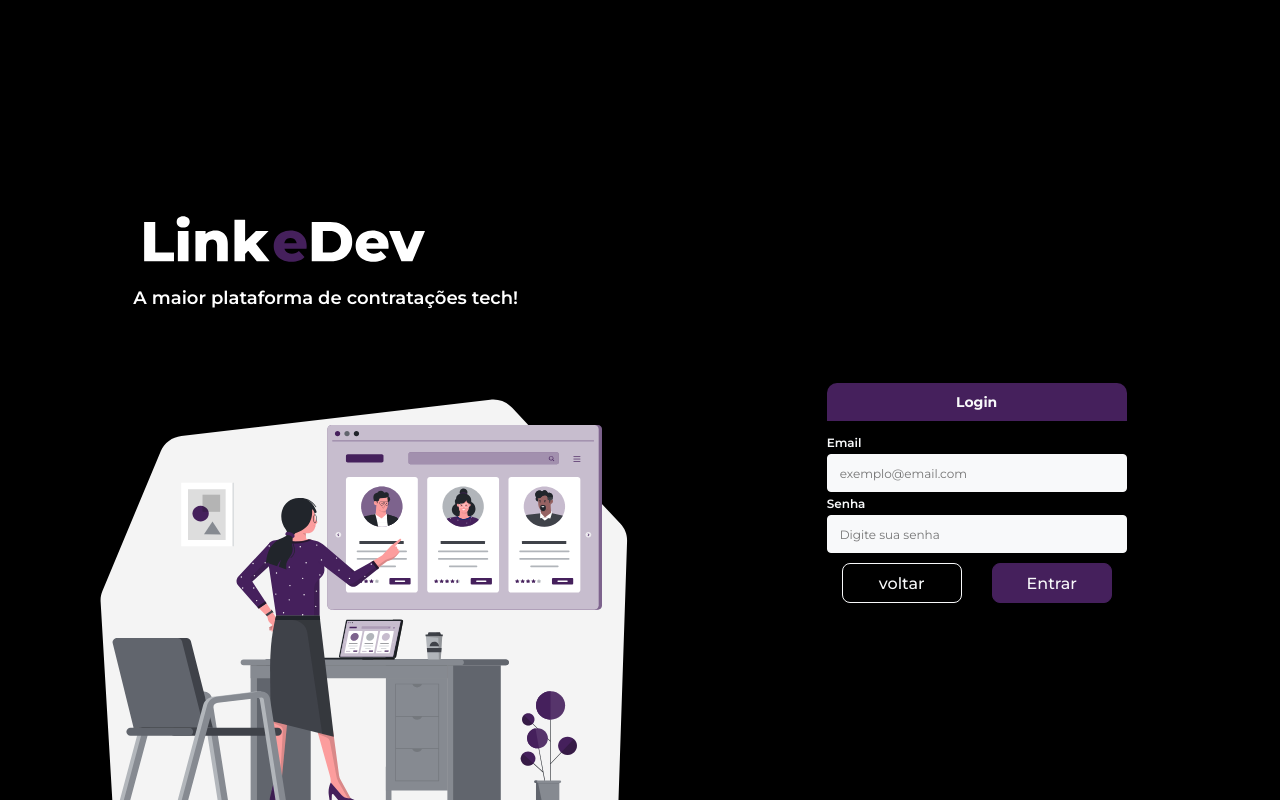
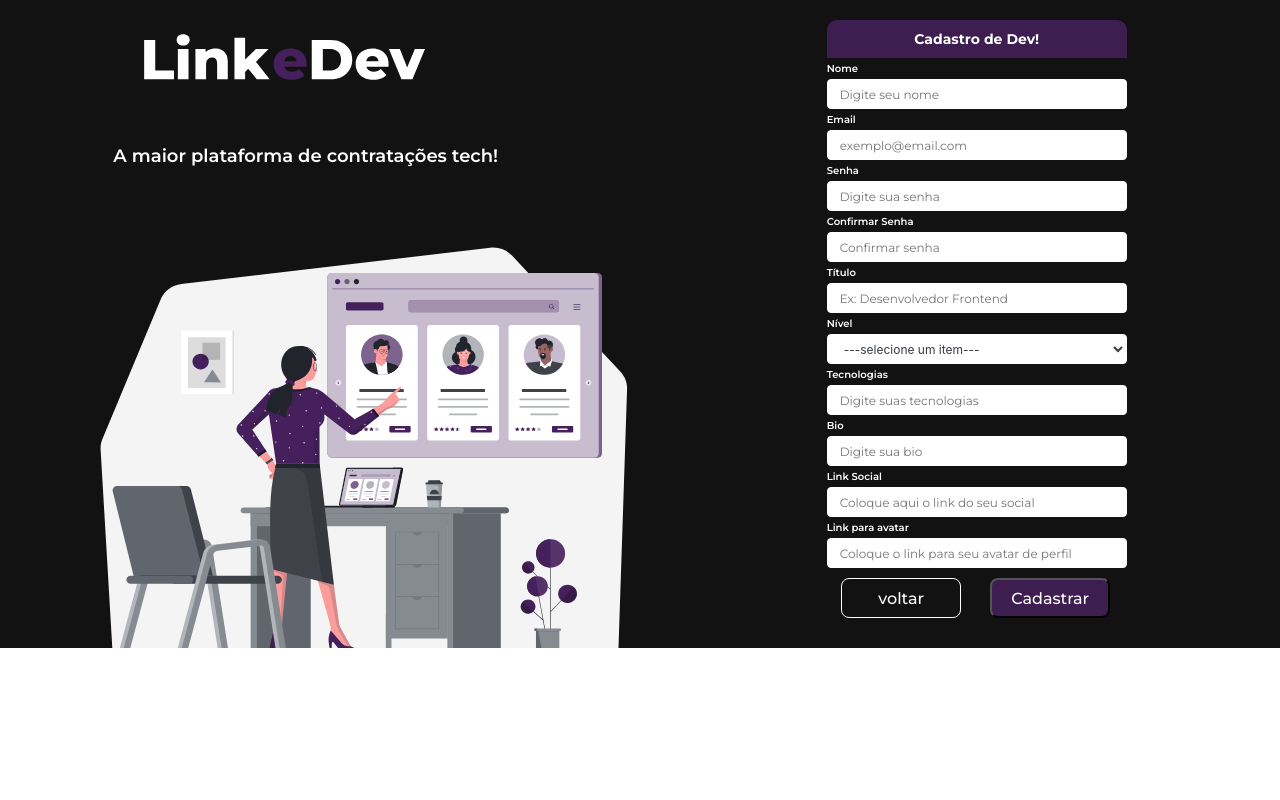
Before and after one commit to agnes-lica/linkedev, a React (Create React App) app: page /register2 in a window 1280 px wide. Before the commit this address led to /login. Built offline with nearby package versions, Linux system fonts and the light colour scheme.

Commit message:
styled home page

```diff
--- a/src/components/RegisterDevForm/index.tsx
+++ b/src/components/RegisterDevForm/index.tsx
@@ -61,13 +61,13 @@ const DevForm = () => {
     <>
       <Container page={page}>
         <Header>
-          <img className="logoLinke" src="./logoLinke.png" alt="LinkeDev" />
+          <img className="logoLinke" src="./logoLinke.svg" alt="LinkeDev" />
         </Header>
         <div className="div">
           <div className="divImgDesktop">
-            <img className="logoLinke2" src="./logoLinke.png" alt="LinkeDev" />
+            <img className="logoLinke2" src="./logoLinke.svg" alt="LinkeDev" />
             <h3>A maior plataforma de contratações tech!</h3>
-            <img className="imgLogin" src="./logoLogin.svg" alt="Logo Login" />
+            <img className="imgLogin" src="./newLogoLinke.svg" alt="Logo Login" />
           </div>
 
           <div className="divRegister">
--- a/src/components/RegisterDevForm/style.ts
+++ b/src/components/RegisterDevForm/style.ts
@@ -7,8 +7,7 @@ interface Props {
 export const Container = styled.div<Props>`
   width: 100vw;
   min-height: 100%;
-  /* height: 100vh; */
-  background-color: #000;
+  background-color: var(--gray-color-3);
   display: ${(props) => {
     if (props.page) return "block";
     else return "none";
@@ -19,10 +18,9 @@ export const Container = styled.div<Props>`
     justify-content: center;
     align-items: center;
     text-decoration: none;
-    color: #f8f9fa;
-    background-color: #000;
-    border: 1px solid #f8f9fa;
-    text-align: center;
+    color: var(--gray-color-0);
+    background-color: var(--gray-color-3);
+    border: 1px solid var(--gray-color-0);
 
     width: 120px;
     height: 40px;
@@ -31,6 +29,7 @@ export const Container = styled.div<Props>`
     font-size: 16px;
     font-weight: 500;
   }
+
   .divRegister {
     display: flex;
     flex-direction: column;
@@ -45,11 +44,11 @@ export const Container = styled.div<Props>`
     width: 280px;
     height: 36px;
     padding: 10px;
-    background-color: #bf90dc;
+    background-color: var(--primary-2-color);
     border-radius: 10px 10px 0px 0px;
     margin-bottom: 10px;
     margin-top: 20px;
-    color: #000;
+    color: var(--gray-color-0);
     font-size: 14px;
     font-weight: 700;
     text-align: center;
@@ -64,30 +63,12 @@ export const Container = styled.div<Props>`
   }
 
   @media (min-width: 900px) {
-    height: 100vh;
     display: ${(props) => {
-    if (props.page) return "flex";
-    else return "none";
-  }};
+      if (props.page) return "flex";
+      else return "none";
+    }};
     flex-direction: column;
     justify-content: flex-end;
-
-    .buttonBack {
-      display: flex;
-      justify-content: center;
-      align-items: center;
-      text-decoration: none;
-      color: #f8f9fa;
-      border: 1px solid #f8f9fa;
-      text-align: center;
-
-      width: 120px;
-      height: 40px;
-      margin-top: 10px;
-      border-radius: 8px;
-      font-size: 16px;
-      font-weight: 500;
-    }
 
     .div {
       display: flex;
@@ -113,36 +94,26 @@ export const Container = styled.div<Props>`
       visibility: visible;
       font-size: 18px;
       font-weight: 600;
-      margin-bottom: 100px;
+      margin-top: 40px;
       margin-left: 20px;
     }
 
     .imgLogin {
       display: flex;
       width: 580px;
-      margin-top: 100px;
+      margin-top: 60px;
     }
 
     .divRegister {
+      display: flex;
+      flex-direction: column;
+      justify-content: flex-end;
       margin-right: 20px;
+      margin-bottom: 20px;
     }
   }
 
   @media (min-width: 1100px) {
-    .buttonBack {
-      color: #f8f9fa;
-      background-color: #000;
-      border: 1px solid #f8f9fa;
-      text-align: center;
-
-      width: 120px;
-      height: 40px;
-      margin-top: 10px;
-      border-radius: 8px;
-      font-size: 16px;
-      font-weight: 500;
-    }
-
     .div {
       display: flex;
       flex-direction: row;
@@ -152,14 +123,6 @@ export const Container = styled.div<Props>`
     .logoLinke2 {
       width: 300px;
       height: 80px;
-      margin-left: 40px;
-    }
-
-    h3 {
-      visibility: visible;
-      font-size: 18px;
-      font-weight: 600;
-      margin-bottom: 10px;
       margin-left: 40px;
     }
 
@@ -204,7 +167,7 @@ export const Form = styled.form`
   width: 280px;
 
   label {
-    color: #f8f9fa;
+    color: var(--gray-color-0);
     font-size: 12px;
     font-weight: 600;
     margin-bottom: 4px;
@@ -221,10 +184,10 @@ export const Form = styled.form`
     width: 280px;
     height: 38px;
 
-    background-color: #f8f9fa;
+    background-color: var(--gray-color-0);
 
     box-sizing: border-box;
-    border: 1px solid #f8f9fa;
+    border: 1px solid var(--gray-color-0);
     border-radius: 4px;
 
     font-style: normal;
@@ -247,9 +210,9 @@ export const Form = styled.form`
     width: 280px;
     height: 38px;
 
-    background-color: #f8f9fa;
+    background-color: var(--gray-color-0);
 
-    border: 1px solid #f8f9fa;
+    border: 1px solid var(--gray-color-0);
     border-radius: 4px;
 
     font-family: "Inter";
@@ -279,25 +242,15 @@ export const Form = styled.form`
     height: 40px;
     margin-right: 2px;
     margin-top: 10px;
-    background: #bf90dc;
+    background: var(--primary-2-color);
+    color: var(--gray-color-0);
     border-radius: 8px;
     font-size: 16px;
     font-weight: 500;
   }
 
-  @media (min-width: 900px) {
-    .buttonRgister {
-      width: 80px;
-      height: 10px;
-      margin-left: 100px;
-      margin-top: 0px;
-      background: #bf90dc;
-
-      border-radius: 8px;
-      font-size: 12px;
-      font-weight: 500;
-      border: solid red;
-    }
+  .buttonRegister:hover {
+    background-color: var(--primary-2-focus-color);
   }
 
   @media (min-width: 1100px) {
--- a/src/components/RegisterDevRecPage/style.ts
+++ b/src/components/RegisterDevRecPage/style.ts
@@ -6,8 +6,8 @@ interface Props {
 
 export const Container = styled.div<Props>`
   width: 100vw;
-  height: 100vh;
-  background-color: #000;
+  min-height: 100vh;
+  background-color: var(--gray-color-3);
   display: ${(props) => {
     if (props.page) return "block";
     else return "none";
@@ -15,7 +15,6 @@ export const Container = styled.div<Props>`
 
   h3 {
     font-size: 22px;
-    font-weight: 500;
     text-align: center;
     padding: 10px;
     margin-top: 40px;
@@ -109,7 +108,6 @@ export const Div = styled.div`
   }
   h2 {
     font-size: 16px;
-    font-weight: 500;
   }
 
   h4 {
@@ -126,7 +124,7 @@ export const Div = styled.div`
   span:hover {
     cursor: pointer;
     margin: 2px;
-    text-decoration: underline #45205c;
+    text-decoration: underline var(--primary-2-color);
     overflow: hidden;
   }
   /* ===================================================== */
@@ -145,12 +143,11 @@ export const Div = styled.div`
       text-align: start;
       gap: 50px;
       margin-bottom: 100px;
-      color: #9c95a0;
+      color: var(--gray-color-1);
     }
 
     h2 {
       font-size: 22px;
-      font-weight: 500;
     }
 
     h4 {
@@ -167,7 +164,7 @@ export const Div = styled.div`
     span:hover {
       cursor: pointer;
       margin: 4px;
-      text-decoration: underline #45205c;
+      text-decoration: underline var(--primary-2-color);
       overflow: hidden;
     }
   }
--- a/src/components/RegisterRecruiterForm/style.ts
+++ b/src/components/RegisterRecruiterForm/style.ts
@@ -6,7 +6,7 @@ interface Props {
 
 export const Container = styled.div<Props>`
   width: 100vw;
-  height: 100%;
+  min-height: 100vh;
   background-color: #000;
   display: ${(props) => {
     if (props.page) return "block";
@@ -14,9 +14,9 @@ export const Container = styled.div<Props>`
   }};
 
   .buttonBack {
-    color: #f8f9fa;
-    border: 1px solid #f8f9fa;
-    background-color: #000;
+    color: var(--gray-color-0);
+    border: 1px solid var(--gray-color-0);
+    background-color: var(--gray-color-3);
     text-align: center;
 
     width: 120px;
@@ -41,11 +41,11 @@ export const Container = styled.div<Props>`
     width: 280px;
     height: 36px;
     padding: 10px;
-    background-color: #bf90dc;
+    background-color: var(--primary-2-color);
     border-radius: 10px 10px 0px 0px;
     margin-bottom: 10px;
     margin-top: 20px;
-    color: #000;
+    color: var(--gray-color-0);
     font-size: 14px;
     font-weight: 700;
     text-align: center;
@@ -67,23 +67,6 @@ export const Container = styled.div<Props>`
     }};
     flex-direction: column;
     justify-content: flex-end;
-
-    .buttonBack {
-      display: flex;
-      justify-content: center;
-      align-items: center;
-      text-decoration: none;
-      color: #f8f9fa;
-      border: 1px solid #f8f9fa;
-      text-align: center;
-
-      width: 120px;
-      height: 40px;
-      margin-top: 10px;
-      border-radius: 8px;
-      font-size: 16px;
-      font-weight: 500;
-    }
 
     .div {
       display: flex;
@@ -109,7 +92,7 @@ export const Container = styled.div<Props>`
       visibility: visible;
       font-size: 18px;
       font-weight: 600;
-      margin-bottom: 100px;
+      margin-bottom: 60px;
       margin-left: 20px;
     }
 
@@ -121,23 +104,13 @@ export const Container = styled.div<Props>`
 
     .divRegister {
       margin-right: 20px;
+      display: flex;
+      flex-direction: column;
+      justify-content: flex-end;
     }
   }
 
   @media (min-width: 1100px) {
-    .buttonBack {
-      color: #f8f9fa;
-      border: 1px solid #f8f9fa;
-      text-align: center;
-
-      width: 120px;
-      height: 40px;
-      margin-top: 10px;
-      border-radius: 8px;
-      font-size: 16px;
-      font-weight: 500;
-    }
-
     .div {
       display: flex;
       flex-direction: row;
@@ -199,7 +172,7 @@ export const Form = styled.form`
   width: 280px;
 
   label {
-    color: #f8f9fa;
+    color: var(--gray-color-0);
     font-size: 12px;
     font-weight: 600;
     margin-bottom: 4px;
@@ -216,10 +189,10 @@ export const Form = styled.form`
     width: 280px;
     height: 38px;
 
-    background-color: #f8f9fa;
+    background-color: var(--gray-color-0);
 
     box-sizing: border-box;
-    border: 1px solid #f8f9fa;
+    border: 1px solid var(--gray-color-0);
     border-radius: 4px;
 
     font-style: normal;
@@ -242,9 +215,9 @@ export const Form = styled.form`
     width: 280px;
     height: 38px;
 
-    background-color: #f8f9fa;
+    background-color: var(--gray-color-0);
 
-    border: 1px solid #f8f9fa;
+    border: 1px solid var(--gray-color-0);
     border-radius: 4px;
 
     font-family: "Inter";
@@ -274,25 +247,14 @@ export const Form = styled.form`
     height: 40px;
     margin-right: 2px;
     margin-top: 10px;
-    background: #bf90dc;
+    background: var(--primary-2-color);
+    color: var(--gray-color-0);
     border-radius: 8px;
     font-size: 16px;
     font-weight: 500;
   }
 
   @media (min-width: 900px) {
-    .buttonRgister {
-      width: 80px;
-      height: 10px;
-      margin-left: 100px;
-      margin-top: 0px;
-      background: #bf90dc;
-
-      border-radius: 8px;
-      font-size: 12px;
-      font-weight: 500;
-      border: solid red;
-    }
   }
 
   @media (min-width: 1100px) {
--- a/src/pages/login/style.ts
+++ b/src/pages/login/style.ts
@@ -6,8 +6,8 @@ interface Props {
 
 export const Container = styled.div<Props>`
   width: 100vw;
-  height: 100%;
-  background-color: #000;
+  min-height: 100vh;
+  background-color: var(--gray-color-3);
   display: ${(props) => {
     if (props.page) return "block";
     else return "none";
@@ -18,9 +18,9 @@ export const Container = styled.div<Props>`
     justify-content: center;
     align-items: center;
     text-decoration: none;
-    color: #f8f9fa;
-    background-color: #000;
-    border: 1px solid #f8f9fa;
+    color: var(--gray-color-0);
+    background-color: var(--gray-color-3);
+    border: 1px solid var(--gray-color-0);
     text-align: center;
 
     width: 120px;
@@ -30,7 +30,6 @@ export const Container = styled.div<Props>`
     font-size: 16px;
     font-weight: 500;
   }
-
 
   .divLogin {
     display: flex;
@@ -46,11 +45,11 @@ export const Container = styled.div<Props>`
     width: 280px;
     height: 36px;
     padding: 10px;
-    background-color: #45205c;
+    background-color: var(--primary-2-color);
     border-radius: 10px 10px 0px 0px;
     margin-bottom: 10px;
     margin-top: 20px;
-    color: #f8f9fa;
+    color: var(--gray-color-0);
     font-size: 14px;
     font-weight: 700;
     text-align: center;
@@ -63,15 +62,12 @@ export const Container = styled.div<Props>`
   .logoLinke2 {
     display: none;
   }
-  @media (min-width: 200px) {
-    height: 100vh;
-  }
+
   @media (min-width: 900px) {
-    height: 100vh;
     display: ${(props) => {
-    if (props.page) return "flex";
-    else return "none";
-  }};
+      if (props.page) return "flex";
+      else return "none";
+    }};
     flex-direction: column;
     justify-content: flex-end;
 
@@ -131,8 +127,6 @@ export const Container = styled.div<Props>`
 
     h3 {
       visibility: visible;
-      font-size: 18px;
-      font-weight: 600;
       margin-bottom: 10px;
       margin-left: 40px;
     }
@@ -175,10 +169,9 @@ export const Form = styled.form`
   flex-direction: column;
   margin-bottom: 20px;
   width: 280px;
-  /* height: 26px; */
 
   label {
-    color: #f8f9fa;
+    color: var(--gray-color-0);
     font-size: 12px;
     font-weight: 600;
     margin-bottom: 4px;
@@ -195,10 +188,10 @@ export const Form = styled.form`
     width: 280px;
     height: 38px;
 
-    background-color: #f8f9fa;
+    background-color: var(--gray-color-0);
 
     box-sizing: border-box;
-    border: 1px solid #f8f9fa;
+    border: 1px solid var(--gray-color-0);
     border-radius: 4px;
 
     font-style: normal;
@@ -221,9 +214,9 @@ export const Form = styled.form`
     width: 280px;
     height: 38px;
 
-    background-color: #f8f9fa;
+    background-color: var(--gray-color-0);
 
-    border: 1px solid #f8f9fa;
+    border: 1px solid var(--gray-color-0);
     border-radius: 4px;
 
     font-family: "Inter";
@@ -252,17 +245,17 @@ export const Form = styled.form`
     width: 120px;
     height: 40px;
     margin-top: 10px;
-    background: #45205c;
+    background: var(--primary-2-color);
     border: none;
-    color: #f8f9fa;
+    color: var(--gray-color-0);
     border-radius: 8px;
-    border: 1px solid #45205c;
+    border: 1px solid var(--primary-2-color);
     font-size: 16px;
     font-weight: 500;
   }
 
-  .buttonLogin:hover{
-    background-color: #A54BDC;
+  .buttonLogin:hover {
+    background-color: var(--primary-2-focus-color);
   }
 
   @media (min-width: 900px) {
--- a/src/routes/index.tsx
+++ b/src/routes/index.tsx
@@ -11,6 +11,10 @@ const RoutesApplication = () => {
   return (
     <Routes>
       <Route path="/" element={<LandingPage />} />
+      <Route path="/register" element={<RecruiterForm />} />
+      <Route path="/register2" element={<DevForm />} />
+      <Route path="/teste" element={<RegisterDevRecPage />} />
+
       <Route path="/devDashboard" element={<DevDashboard />} />
       <Route path="/recruiterDashboard" element={<RecruiterDashboard />} />
       <Route path="/login" element={<Login />} />
```
Also changed, not shown: src/components/RegisterRecruiterForm/index.tsx (+7 -3 lines).
